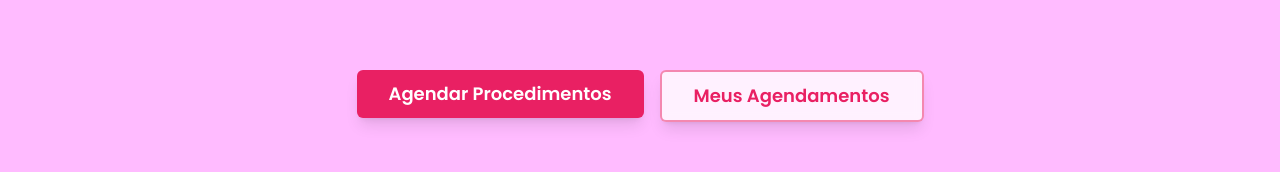
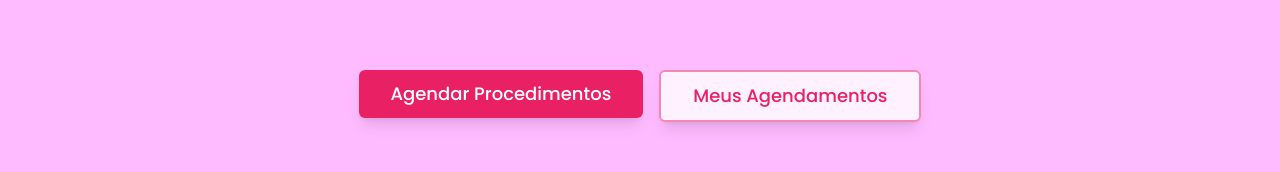
Before and after one commit to williamfinanuber/lariagendamentosfinal, a Next.js app: page / in a window 1280 px wide. Shown: the part 518-690 px from the top of the page. Built offline with nearby package versions, Linux system fonts and the light colour scheme.

Commit message:
Remova o negrito dessas palavras do botões

```diff
--- a/src/app/page.tsx
+++ b/src/app/page.tsx
@@ -23,12 +23,12 @@ export default function Home() {
         <div className="container mx-auto px-4 flex flex-col items-center text-center">
             <Hero />
             <div className="relative z-10 -mt-8 flex flex-col gap-4 sm:flex-row">
-                 <Button asChild size="lg" className="px-8 py-6 text-lg font-semibold text-white shadow-lg transition-all duration-300 hover:scale-105 hover:shadow-xl">
+                 <Button asChild size="lg" className="px-8 py-6 text-lg text-white shadow-lg transition-all duration-300 hover:scale-105 hover:shadow-xl">
                     <Link href="/procedimentos">
                         Agendar Procedimentos
                     </Link>
                 </Button>
-                 <Button asChild size="lg" variant="outline" className="border-2 border-primary/50 bg-white/80 px-8 py-6 text-lg font-semibold text-primary shadow-lg backdrop-blur-sm transition-all duration-300 hover:scale-105 hover:border-primary hover:bg-white hover:shadow-xl">
+                 <Button asChild size="lg" variant="outline" className="border-2 border-primary/50 bg-white/80 px-8 py-6 text-lg text-primary shadow-lg backdrop-blur-sm transition-all duration-300 hover:scale-105 hover:border-primary hover:bg-white hover:shadow-xl">
                     <Link href="/meus-agendamentos">
                         Meus Agendamentos
                     </Link>
```
